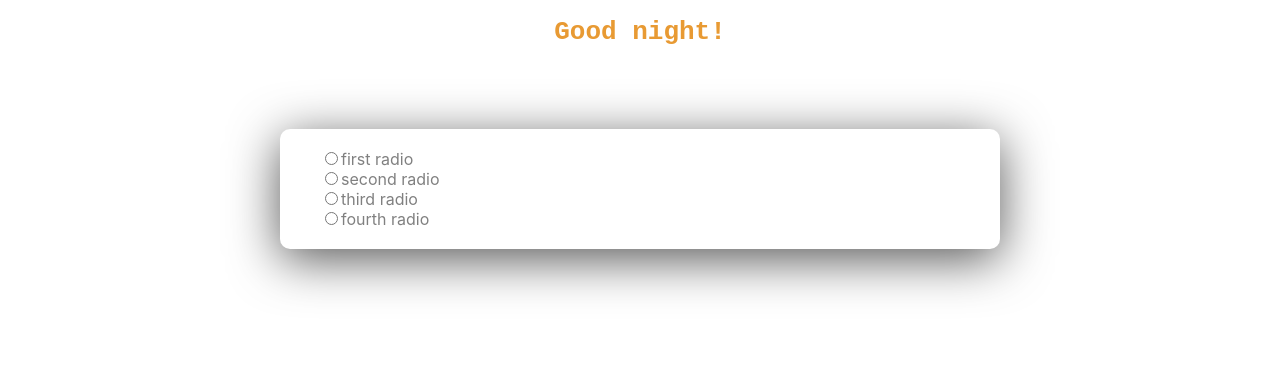
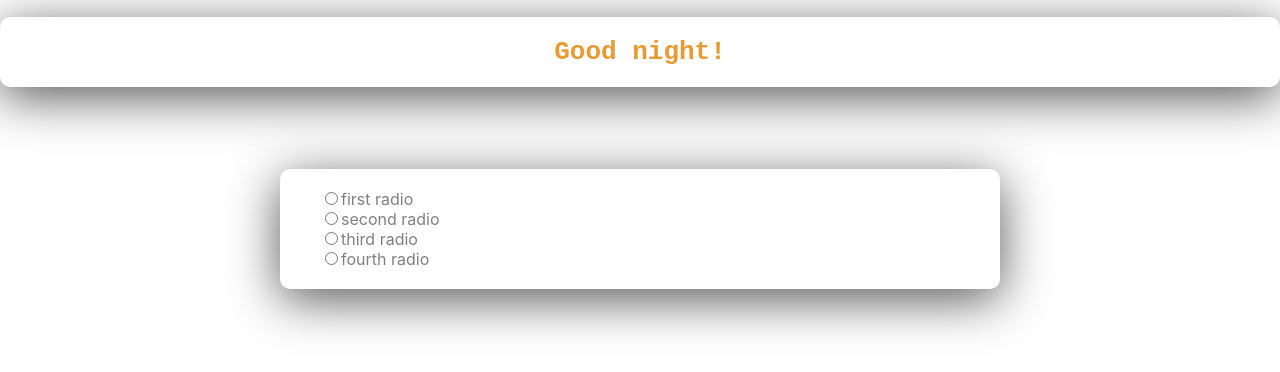
Before and after one commit to alyhoop/project-3, a React (Create React App) app: page / in a window 1280 px wide. Shown: the top 372 px of the page. Built offline with nearby package versions, Linux system fonts and the light colour scheme.

Commit message:
Hello border

```diff
--- a/src/Styles/Hello.css
+++ b/src/Styles/Hello.css
@@ -1,4 +1,7 @@
 .hello {
   font-family: monospace;
   color: rgb(232, 154, 51);
+  padding: 20px 40px;
+  border-radius: 10px;
+  box-shadow: 0px 10px 50px #555;
 }
```
